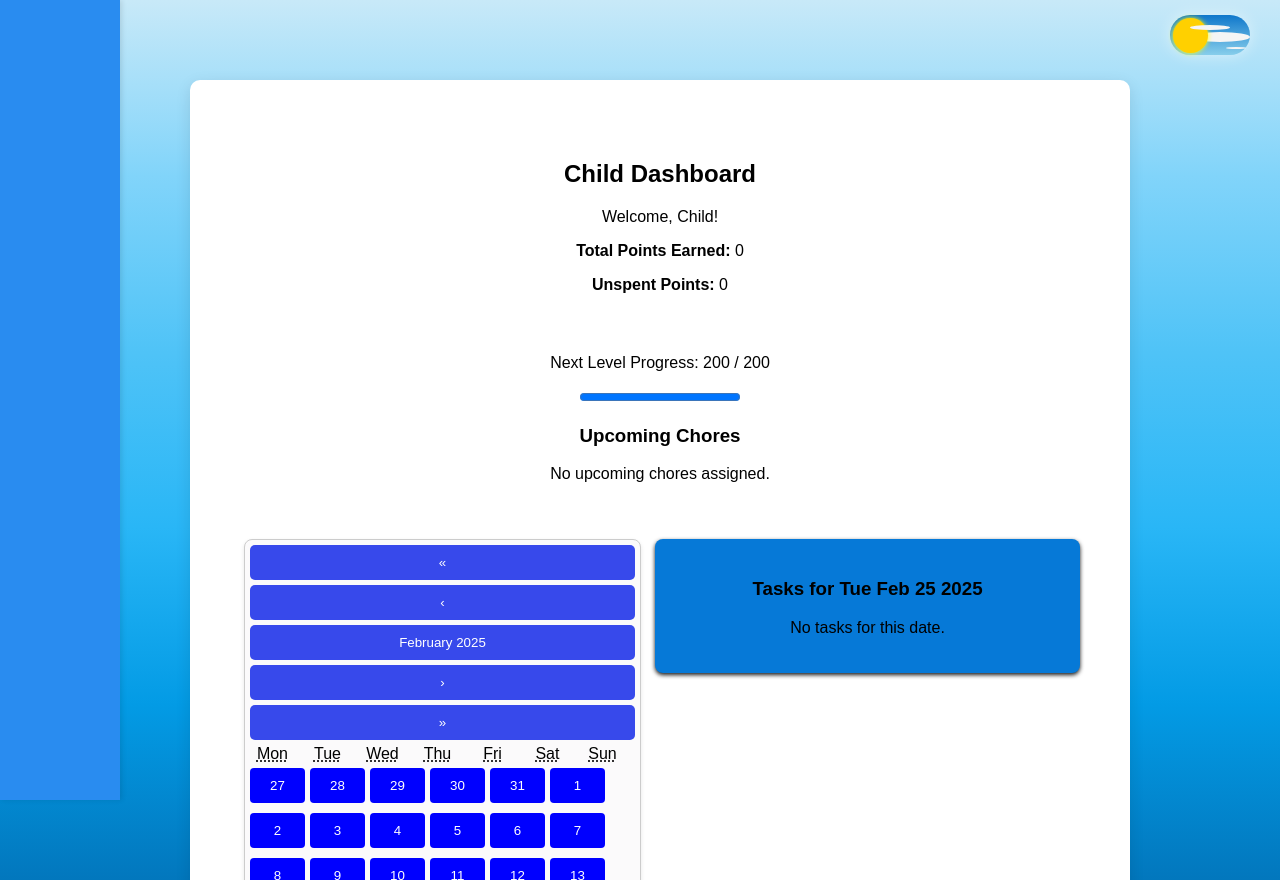
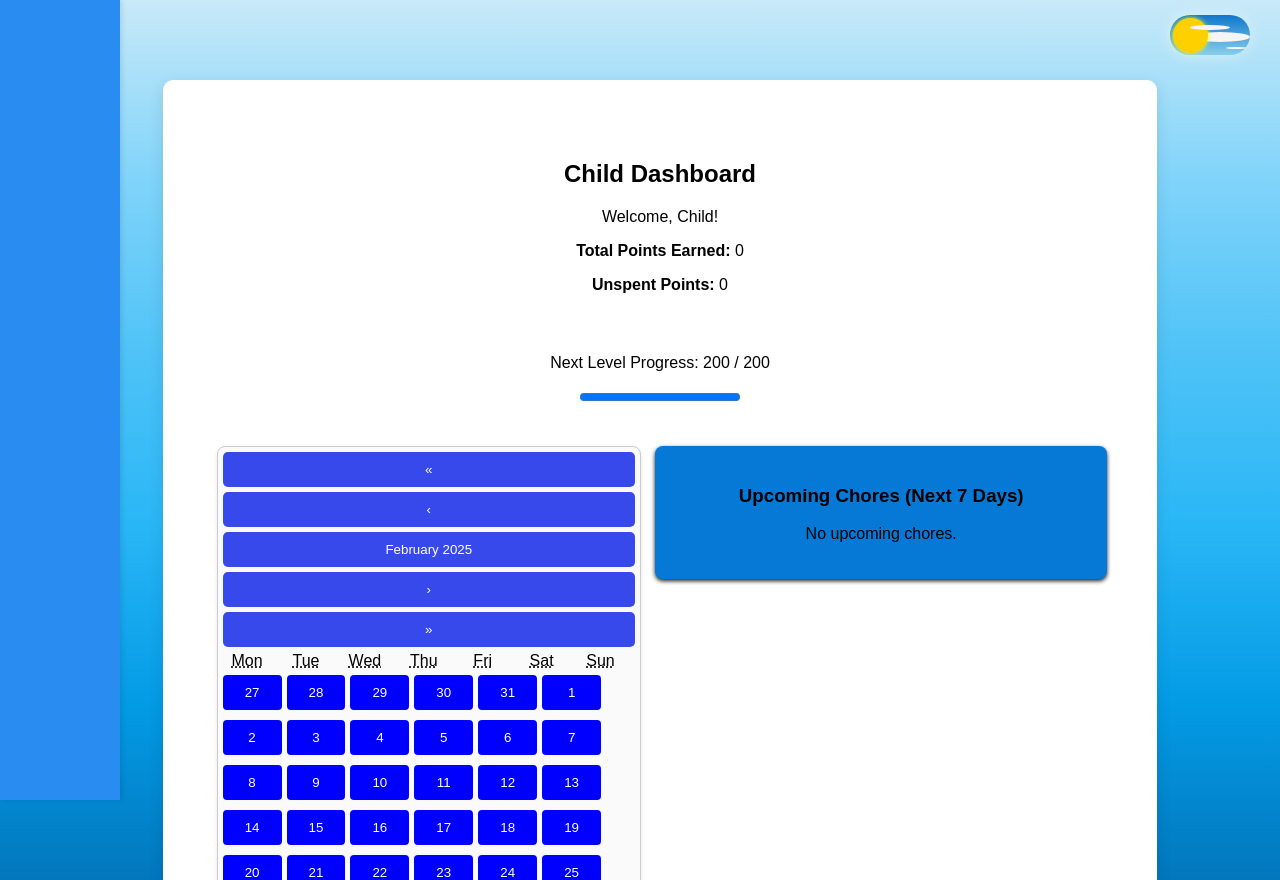
Before and after one commit to YLuin-Nie/SameTeamApp, a React (Create React App) app: page /child-dashboard in a window 1280 px wide. Built offline with nearby package versions, Linux system fonts and the light colour scheme.

Commit message:
updated version

```diff
--- a/src/components/pages/AddChore.js
+++ b/src/components/pages/AddChore.js
@@ -11,6 +11,7 @@ const AddChore = () => {
   const [chores, setChores] = useState([]);
   const [editingChoreId, setEditingChoreId] = useState(null);
   const [editedChoreText, setEditedChoreText] = useState('');
+  const [editedChorePoints, setEditedChorePoints] = useState(10);
   const [editedChoreDate, setEditedChoreDate] = useState('');
   const [editedAssignedTo, setEditedAssignedTo] = useState('');
   const familyMembers = getUsers().filter(user => user.role === "Child");
@@ -19,16 +20,13 @@ const AddChore = () => {
     setChores(getChores());
   }, []);
 
-  // Get today's date and date 7 days ago
   const today = new Date();
   const sevenDaysAgo = new Date();
   sevenDaysAgo.setDate(today.getDate() - 7);
 
-  // Separate chores into pending and completed (last 7 days only)
   const pendingChores = chores.filter(chore => !chore.completed);
   const completedChores = chores.filter(chore => chore.completed && new Date(chore.date) >= sevenDaysAgo);
 
-  // Add a new chore
   const addChore = () => {
     if (newChore.trim() && assignedTo && choreDate) {
       const localDate = new Date(choreDate + 'T00:00:00');
@@ -50,7 +48,6 @@ const AddChore = () => {
     }
   };
 
-  // Complete/Undo Complete Chore
   const toggleCompletion = (choreId) => {
     const updatedChores = chores.map(chore =>
       chore.id === choreId ? { ...chore, completed: !chore.completed } : chore
@@ -66,25 +63,29 @@ const AddChore = () => {
     }
   };
 
-  // Delete a chore
   const deleteChore = (choreId) => {
     setChores(chores.filter(chore => chore.id !== choreId));
     saveChores(chores.filter(chore => chore.id !== choreId));
   };
 
-  // Start editing a chore
   const startEdit = (chore) => {
     setEditingChoreId(chore.id);
     setEditedChoreText(chore.text);
-    setEditedChoreDate(chore.date.split('T')[0]); // Extract date part
+    setEditedChorePoints(chore.points);
+    setEditedChoreDate(chore.date.split('T')[0]);
     setEditedAssignedTo(chore.assignedTo);
   };
 
-  // Save edited chore (including reassigning task)
   const saveEdit = (choreId) => {
     const updatedChores = chores.map(chore =>
       chore.id === choreId
-        ? { ...chore, text: editedChoreText, date: new Date(editedChoreDate + 'T00:00:00').toISOString(), assignedTo: editedAssignedTo }
+        ? {
+            ...chore,
+            text: editedChoreText,
+            points: editedChorePoints,
+            date: new Date(editedChoreDate + 'T00:00:00').toISOString(),
+            assignedTo: editedAssignedTo,
+          }
         : chore
     );
 
@@ -123,7 +124,6 @@ const AddChore = () => {
       </select>
       <button onClick={addChore}>Add Chore</button>
 
-      {/* Pending Chores */}
       <h3>Pending Chores</h3>
       <ul>
         {pendingChores.map(chore => (
@@ -131,6 +131,7 @@ const AddChore = () => {
             {editingChoreId === chore.id ? (
               <>
                 <input type="text" value={editedChoreText} onChange={(e) => setEditedChoreText(e.target.value)} />
+                <input type="number" value={editedChorePoints} onChange={(e) => setEditedChorePoints(Number(e.target.value))} />
                 <input type="date" value={editedChoreDate} onChange={(e) => setEditedChoreDate(e.target.value)} />
                 <select value={editedAssignedTo} onChange={(e) => setEditedAssignedTo(e.target.value)}>
                   {familyMembers.map(member => (
@@ -154,7 +155,6 @@ const AddChore = () => {
         ))}
       </ul>
 
-      {/* Completed Chores (Last 7 Days) */}
       <h3>Completed Chores (Last 7 Days)</h3>
       <ul>
         {completedChores.map(chore => (
--- a/src/components/pages/ChildDashboard.js
+++ b/src/components/pages/ChildDashboard.js
@@ -1,16 +1,23 @@
+// File Name: ChildDashboard.js
+
 import React, { useState, useEffect } from 'react';
-import { Calendar as ReactCalendar } from 'react-calendar';
 import { getCurrentUser, getUserPoints, getTotalPoints, getUserLevelFromStorage, getChores } from "../utils/localStorageUtils";
 import { useNavigate } from 'react-router-dom';
+import Calendar from 'react-calendar';
 
 function ChildDashboard() {
-  const [chores, setChores] = useState([]);
+    const [selectedDate, setSelectedDate] = useState(null);
+    const [displayAllTasks, setDisplayAllTasks] = useState(true);
+    const [tasksForSelectedDate, setTasksForSelectedDate] = useState([]);
+    const [tasksForNext7Days, setTasksForNext7Days] = useState([]);
     const [points, setPoints] = useState(0);
     const [totalPoints, setTotalPoints] = useState(0);
     const [level, setLevel] = useState({});
     const [nextLevelThreshold, setNextLevelThreshold] = useState(0);
     const currentUser = getCurrentUser();
     const navigate = useNavigate();
+
+    const chores = getChores();
 
     useEffect(() => {
         if (currentUser) {
@@ -33,30 +40,56 @@ function ChildDashboard() {
 
             const nextLevel = levels.find(l => totalEarned < l.max);
             setNextLevelThreshold(nextLevel ? nextLevel.max : 1000);
-
-      // Get upcoming chores assigned to the current child
-      const storedChores = getChores();
-      const userChores = storedChores
-        .filter(chore => chore.assignedTo === currentUser.username && !chore.completed)
-        .sort((a, b) => new Date(a.date) - new Date(b.date)); // Sort by date
-
-      setChores(userChores);
         }
     }, [currentUser]);
 
-  const [date, setDate] = useState(new Date());
-  const [tasks, setTasks] = useState(chores);
+    useEffect(() => {
+        if (currentUser) {
+            const today = new Date();
+            today.setHours(0, 0, 0, 0);
 
-  useEffect(() => {
-    const tasksForDate = chores.filter(chore => {
+            const next7Days = [];
+            for (let i = 0; i < 7; i++) {
+                const date = new Date(today);
+                date.setDate(today.getDate() + i);
+                next7Days.push(date.toISOString().split('T')[0]);
+            }
+
+            const upcomingChores = chores.filter(chore => {
+                if (!chore.date || chore.completed || chore.assignedTo !== currentUser.username) return false;
+
                 const choreDate = new Date(chore.date);
-      return choreDate.toDateString() === date.toDateString();
+                choreDate.setHours(0, 0, 0, 0);
+
+                if (isNaN(choreDate.getTime())) return false;
+
+                return next7Days.includes(choreDate.toISOString().split('T')[0]);
             });
-    setTasks(tasksForDate);
-  }, [date, chores]);
 
-  const onChange = (date) => {
-    setDate(date);
+            // ✅ Sort chores by date in ascending order
+            upcomingChores.sort((a, b) => new Date(a.date) - new Date(b.date));
+
+            setTasksForNext7Days(upcomingChores);
+        }
+    }, [chores, currentUser]);
+
+    const handleDateSelect = (date) => {
+        setSelectedDate(date);
+        setDisplayAllTasks(false);
+
+        const selectedChores = chores.filter(chore => {
+            if (!chore.date || chore.assignedTo !== currentUser.username) return false;
+
+            const choreDate = new Date(chore.date);
+            choreDate.setHours(0, 0, 0, 0);
+
+            return choreDate.toISOString().split('T')[0] === date.toISOString().split('T')[0];
+        });
+
+        // ✅ Sort selected chores by date in ascending order
+        selectedChores.sort((a, b) => new Date(a.date) - new Date(b.date));
+
+        setTasksForSelectedDate(selectedChores);
     };
 
     return (
@@ -71,44 +104,55 @@ function ChildDashboard() {
                 Level {level.level} - {level.name}
             </div>
 
-      {/* Progress to the next level */}
+            {/* ✅ Progress to the next level */}
             <p>Next Level Progress: {totalPoints - (nextLevelThreshold - 200)} / 200</p>
             <progress value={totalPoints - (nextLevelThreshold - 200)} max="200"></progress>
 
-      <div className="content">
-        <h3>Upcoming Chores</h3>
-        {chores.length === 0 ? (
-          <p>No upcoming chores assigned.</p>
+            {/* Calendar and Tasks Section - Mirroring Parent Dashboard */}
+            <div className="calendar-tasks-container">
+                <div className="calendar-section">
+                    <Calendar onChange={handleDateSelect} value={selectedDate} />
+                </div>
+
+                <div className="tasks-section">
+                    {displayAllTasks ? (
+                        <>
+                            <h3>Upcoming Chores (Next 7 Days)</h3>
+                            {tasksForNext7Days.length === 0 ? (
+                                <p>No upcoming chores.</p>
                             ) : (
                                 <ul>
-            {chores.map(chore => (
-              <li key={chore.id}>
-                <span><strong>{chore.text}</strong></span> <br />
-                <small>Due: {new Date(chore.date).toDateString()}</small> <br />
-                <span>Points: {chore.points} pts</span>
+                                    {tasksForNext7Days.map(task => (
+                                        <li key={task.id}>
+                                            <span style={{ fontWeight: "bold" }}>{task.text}</span>
+                                            <br />
+                                            <small>Due: {new Date(task.date).toDateString()}</small>
+                                            <br />
+                                            <span>Points: {task.points} pts</span>
                                         </li>
                                     ))}
                                 </ul>
                             )}
-      </div>
-<div className="calendar-tasks-container">
-      <div className="calendar-section">
-        <ReactCalendar onChange={onChange} value={date} />
-        </div>
-        <div className="tasks-section">
-          <h3>Tasks for {date.toDateString()}</h3>
-          {tasks.length === 0 ? (
-            <p>No tasks for this date.</p>
+                        </>
+                    ) : (
+                        <>
+                            <h3>Chores for {selectedDate ? selectedDate.toDateString() : ''}</h3>
+                            {tasksForSelectedDate.length === 0 ? (
+                                <p>No chores for this date.</p>
                             ) : (
                                 <ul>
-              {tasks.map(task => (
+                                    {tasksForSelectedDate.map(task => (
                                         <li key={task.id}>
-                  <span><strong>{task.text}</strong></span> <br />
-                  <small>Due: {new Date(task.date).toDateString()}</small> <br />
+                                            {task.text}
+                                            <br />
+                                            <small>Due: {new Date(task.date).toDateString()}</small>
+                                            <br />
                                             <span>Points: {task.points} pts</span>
                                         </li>
                                     ))}
                                 </ul>
+                            )}
+                        </>
                     )}
                 </div>
             </div>
```
Also changed, not shown: src/components/pages/ParentRewards.js (+23 -16 lines). Lines whose indentation alone changed are shown as unchanged.
